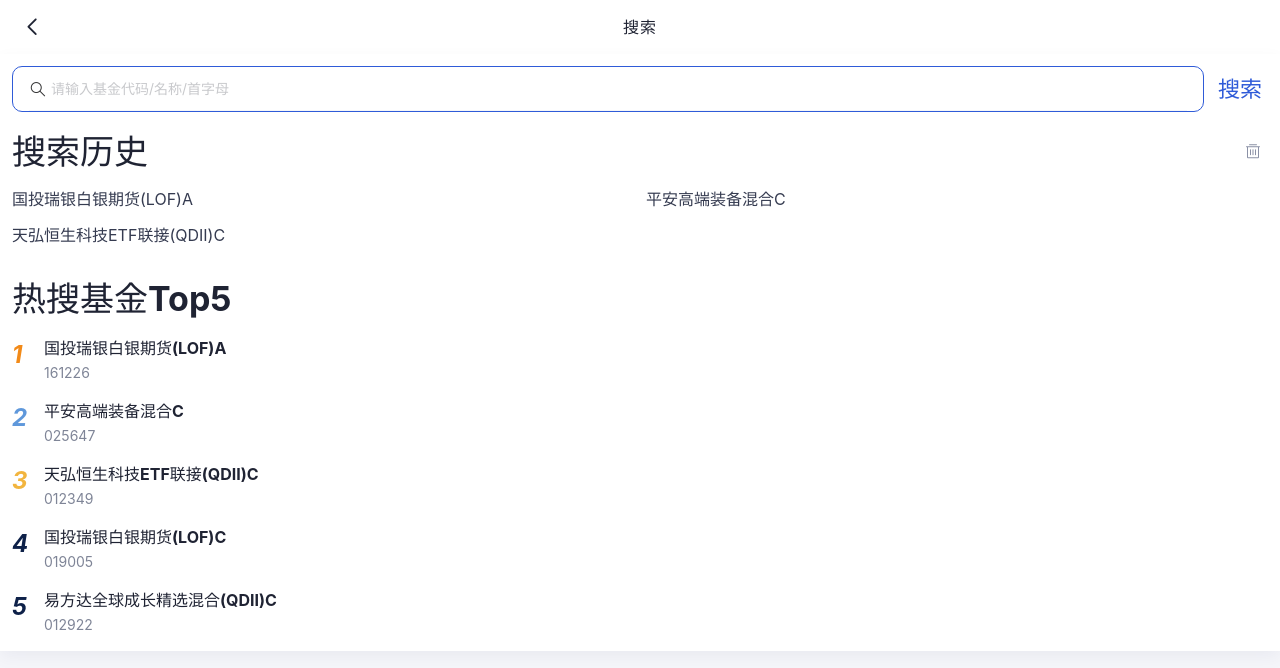
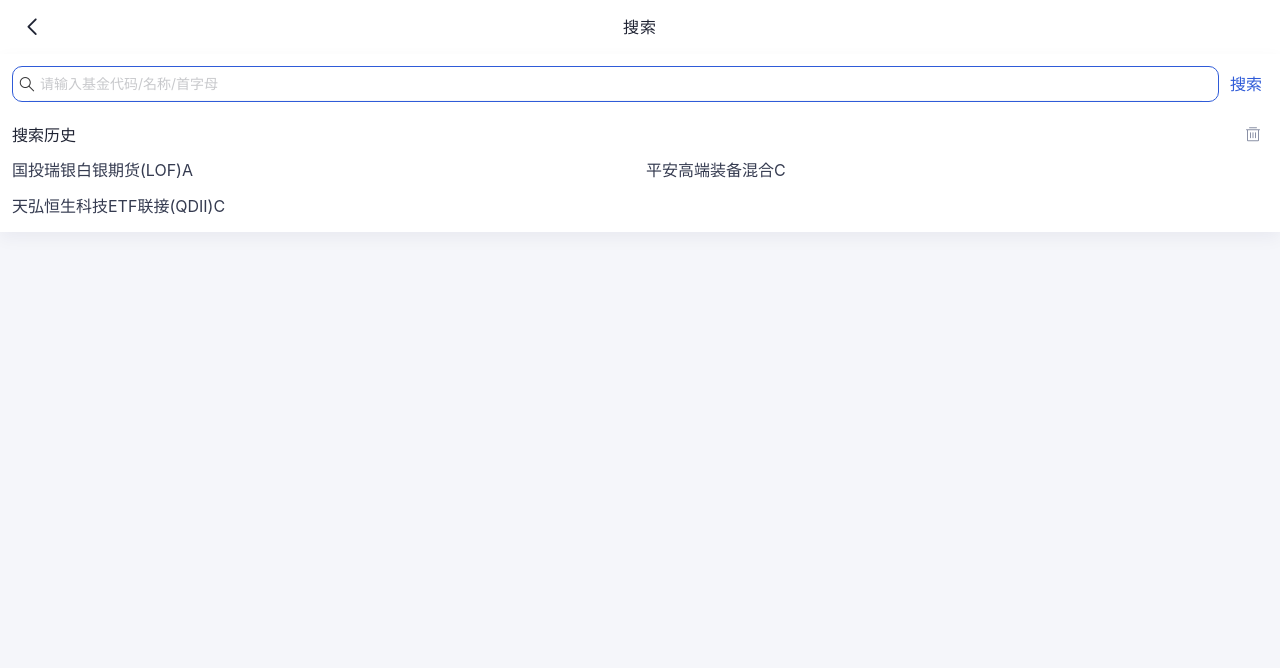
Before and after one commit to Mredust/xiaobai-fund, a Vue app: page /fund-search in a window 1280 px wide. Shown: the top 668 px of the page. Built offline with nearby package versions, Linux system fonts and the light colour scheme.

Commit message:
update:更新搜索页面样式

```diff
--- a/src/views/common/FundSearchView.vue
+++ b/src/views/common/FundSearchView.vue
@@ -1,11 +1,11 @@
 <script setup lang="ts">
-import { computed, onBeforeUnmount, ref, watch } from 'vue'
-import { useRoute, useRouter } from 'vue-router'
-import { showToast } from 'vant'
+import {computed, onBeforeUnmount, ref, watch} from 'vue'
+import {useRoute, useRouter} from 'vue-router'
+import {showToast} from 'vant'
 import BaseTopNav from '@/components/BaseTopNav.vue'
-import { searchFunds, type SearchFundResult } from '@/api/fundApi'
-import { useFundStore } from '@/stores/funds'
-import { useTagStore } from '@/stores/tags'
+import {searchFunds, type SearchFundResult} from '@/api/fundApi'
+import {useFundStore} from '@/stores/funds'
+import {useTagStore} from '@/stores/tags'
 
 const route = useRoute()
 const router = useRouter()
@@ -20,7 +20,6 @@
 
 const hasKeyword = computed(() => keyword.value.trim().length > 0)
 const historyList = computed(() => fundStore.searchHistory)
-const hotList = computed(() => fundStore.hotFunds)
 const pickMode = computed(() => String(route.query.mode || ''))
 const isPickMode = computed(() => pickMode.value === 'pick' || pickMode.value === 'pick-convert')
 const activeWatchTagId = computed(() => tagStore.activeWatchTagId)
@@ -55,7 +54,7 @@
 }
 
 const selectHistory = (item: SearchFundResult) => {
-  // 点击历史/热搜项后回填输入并立刻开始搜索。
+  // 点击历史项后回填输入并立刻开始搜索。
   keyword.value = item.code
   manualSearch()
 }
@@ -64,9 +63,9 @@
   // 选择模式下，根据来源场景回填目标数据。
   fundStore.recordSearchHistory(item)
   if (pickMode.value === 'pick') {
-    fundStore.setManualImportFund({ code: item.code, name: item.name })
+    fundStore.setManualImportFund({code: item.code, name: item.name})
   } else {
-    fundStore.setConvertTargetFund({ code: item.code, name: item.name })
+    fundStore.setConvertTargetFund({code: item.code, name: item.name})
   }
   router.back()
 }
@@ -123,7 +122,7 @@
         void runSearch(value)
       }, 1500)
     },
-  { flush: 'post' }
+    {flush: 'post'}
 )
 
 onBeforeUnmount(() => {
@@ -137,7 +136,7 @@
 
 <template>
   <div class="page fund-search-page">
-    <BaseTopNav title="搜索" />
+    <BaseTopNav title="搜索"/>
 
     <section class="search-panel card">
       <div class="search-row">
@@ -154,41 +153,28 @@
 
       <template v-if="!hasKeyword">
         <div class="section-head">
-          <h3>搜索历史</h3>
+          <strong>搜索历史</strong>
           <button type="button" class="clear-btn" @click="clearHistory">
-            <van-icon name="delete-o" size="18" />
+            <van-icon name="delete-o" size="18"/>
           </button>
         </div>
 
         <div class="history-grid">
-          <button v-for="item in historyList" :key="item.code" type="button" class="history-item" @click="selectHistory(item)">
+          <button v-for="item in historyList" :key="item.code" type="button" class="history-item"
+                  @click="selectHistory(item)">
             {{ item.name }}
-          </button>
-        </div>
-
-        <div class="section-head hot-head">
-          <h3>热搜基金Top5</h3>
-        </div>
-
-        <div class="hot-list">
-          <button v-for="(item, index) in hotList" :key="item.code" type="button" class="hot-item" @click="selectHistory(item)">
-            <span class="rank">{{ index + 1 }}</span>
-            <div class="hot-main">
-              <strong>{{ item.name }}</strong>
-              <span>{{ item.code }}</span>
-            </div>
           </button>
         </div>
       </template>
 
       <template v-else>
         <div v-if="loading" class="loading-wrap">
-          <van-loading type="spinner" size="24" />
+          <van-loading type="spinner" size="24"/>
           <span>搜索中...</span>
         </div>
 
         <div v-else-if="results.length === 0" class="loading-wrap">
-          <van-empty image="search" description="未搜索到基金" />
+          <van-empty image="search" description="未搜索到基金"/>
         </div>
 
         <div v-else class="result-list">
@@ -226,7 +212,7 @@
 .search-row {
   display: flex;
   align-items: center;
-  gap: 8px;
+  gap: 5px;
 }
 
 .search-field {
@@ -236,24 +222,28 @@
   overflow: hidden;
 }
 
+.van-cell {
+  padding: 5px;
+}
+
 .search-action {
   border: 0;
   background: transparent;
   color: #2f5bd8;
-  font-size: 1.375rem;
+  font-size: 1rem;
   cursor: pointer;
 }
 
 .section-head {
-  margin-top: 14px;
+  margin-top: 20px;
   display: flex;
   justify-content: space-between;
   align-items: center;
 }
 
-.section-head h3 {
+.section-head strong {
   margin: 0;
-  font-size: 2.125rem;
+  font-size: 1rem;
   font-weight: 700;
 }
 
@@ -283,64 +273,6 @@
   padding: 0;
   min-height: 28px;
   cursor: pointer;
-}
-
-.hot-head {
-  margin-top: 24px;
-}
-
-.hot-list {
-  margin-top: 8px;
-  display: flex;
-  flex-direction: column;
-  gap: 8px;
-}
-
-.hot-item {
-  border: 0;
-  background: transparent;
-  display: flex;
-  gap: 12px;
-  align-items: flex-start;
-  cursor: pointer;
-  text-align: left;
-  padding: 4px 0;
-}
-
-.rank {
-  width: 20px;
-  font-size: 1.5rem;
-  font-style: italic;
-  font-weight: 700;
-  color: #0e2149;
-  margin-top: 1px;
-}
-
-.hot-item:nth-child(1) .rank {
-  color: #f28a18;
-}
-
-.hot-item:nth-child(2) .rank {
-  color: #5f98db;
-}
-
-.hot-item:nth-child(3) .rank {
-  color: #f2b53f;
-}
-
-.hot-main {
-  display: flex;
-  flex-direction: column;
-  gap: 2px;
-}
-
-.hot-main strong {
-  font-size: 1rem;
-}
-
-.hot-main span {
-  color: #7f8597;
-  font-size: 0.875rem;
 }
 
 .loading-wrap {
```
Lines whose indentation alone changed are shown as unchanged.
